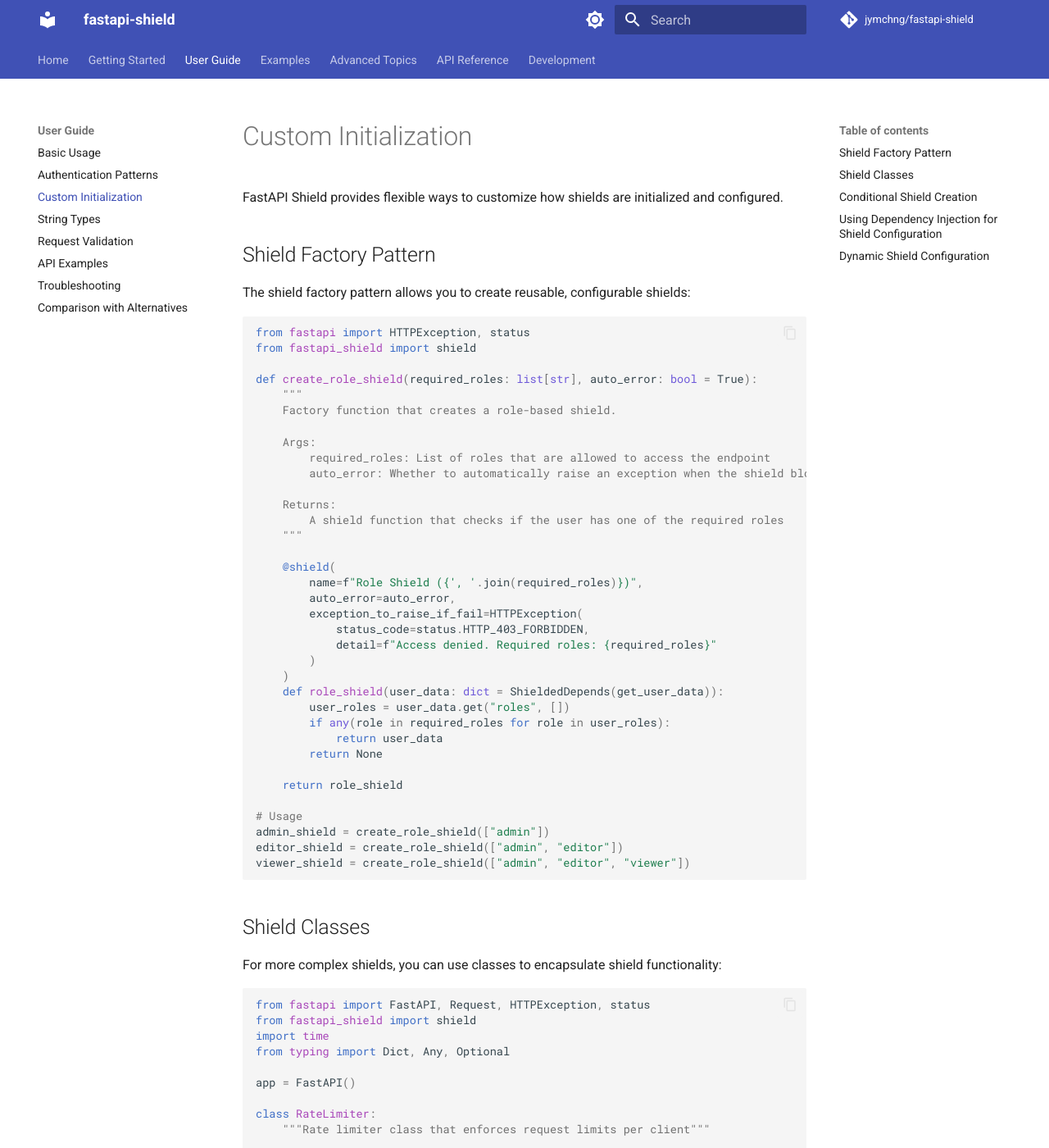
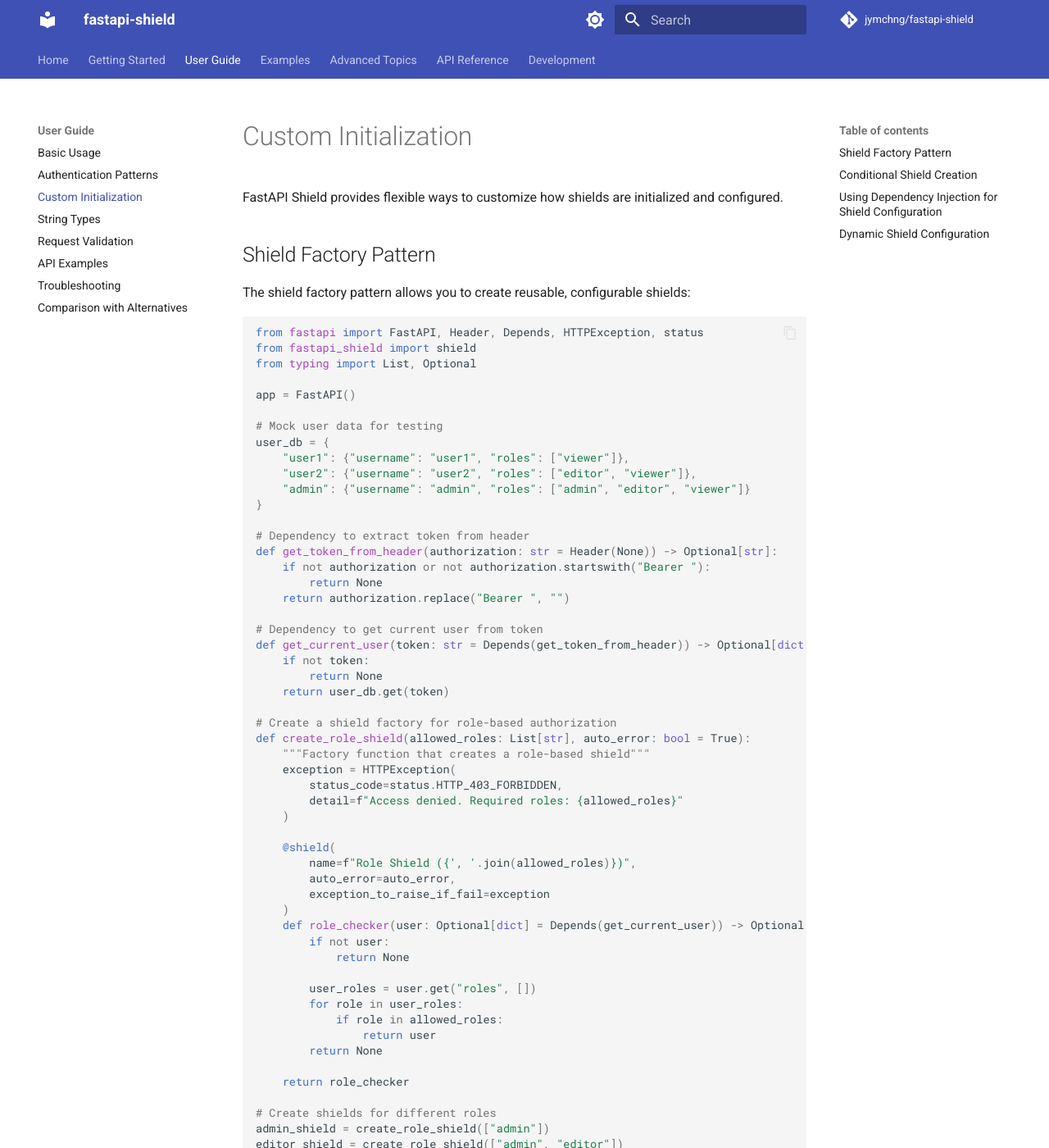
Before and after one commit to jymchng/fastapi-shield, an MkDocs documentation site: the page built from docs/user-guide/custom-initialization.md, in a window 1280 px wide and 1400 px high. Shown: the whole window at 82% size. Built offline with MkDocs 1.6.1 and Material for MkDocs 9.7.7, drawn with Linux system fonts in a browser that asks for light colours; comment, search, counter and statistics services are not loaded; some of the changed text lies outside the part shown.

Commit message:
Custom Initialization is done

````diff
--- a/docs/user-guide/custom-initialization.md
+++ b/docs/user-guide/custom-initialization.md
@@ -1,3 +1,5 @@
+<!-- Examples Tested -->
+
 # Custom Initialization
 
 FastAPI Shield provides flexible ways to customize how shields are initialized and configured.
@@ -7,42 +9,85 @@
 The shield factory pattern allows you to create reusable, configurable shields:
 
 ```python
-from fastapi import HTTPException, status
+from fastapi import FastAPI, Header, Depends, HTTPException, status
 from fastapi_shield import shield
+from typing import List, Optional
 
-def create_role_shield(required_roles: list[str], auto_error: bool = True):
-    """
-    Factory function that creates a role-based shield.
+app = FastAPI()
 
-    Args:
-        required_roles: List of roles that are allowed to access the endpoint
-        auto_error: Whether to automatically raise an exception when the shield blocks a request
+# Mock user data for testing
+user_db = {
+    "user1": {"username": "user1", "roles": ["viewer"]},
+    "user2": {"username": "user2", "roles": ["editor", "viewer"]},
+    "admin": {"username": "admin", "roles": ["admin", "editor", "viewer"]}
+}
 
-    Returns:
-        A shield function that checks if the user has one of the required roles
-    """
+# Dependency to extract token from header
+def get_token_from_header(authorization: str = Header(None)) -> Optional[str]:
+    if not authorization or not authorization.startswith("Bearer "):
+        return None
+    return authorization.replace("Bearer ", "")
+
+# Dependency to get current user from token
+def get_current_user(token: str = Depends(get_token_from_header)) -> Optional[dict]:
+    if not token:
+        return None
+    return user_db.get(token)
+
+# Create a shield factory for role-based authorization
+def create_role_shield(allowed_roles: List[str], auto_error: bool = True):
+    """Factory function that creates a role-based shield"""
+    exception = HTTPException(
+        status_code=status.HTTP_403_FORBIDDEN,
+        detail=f"Access denied. Required roles: {allowed_roles}"
+    )
 
     @shield(
-        name=f"Role Shield ({', '.join(required_roles)})",
+        name=f"Role Shield ({', '.join(allowed_roles)})",
         auto_error=auto_error,
-        exception_to_raise_if_fail=HTTPException(
-            status_code=status.HTTP_403_FORBIDDEN,
-            detail=f"Access denied. Required roles: {required_roles}"
-        )
+        exception_to_raise_if_fail=exception
     )
-    def role_shield(user_data: dict = ShieldedDepends(get_user_data)):
-        user_roles = user_data.get("roles", [])
-        if any(role in required_roles for role in user_roles):
-            return user_data
+    def role_checker(user: Optional[dict] = Depends(get_current_user)) -> Optional[dict]:
+        if not user:
+            return None
+
+        user_roles = user.get("roles", [])
+        for role in user_roles:
+            if role in allowed_roles:
+                return user
         return None
 
-    return role_shield
+    return role_checker
 
-# Usage
+# Create shields for different roles
 admin_shield = create_role_shield(["admin"])
 editor_shield = create_role_shield(["admin", "editor"])
 viewer_shield = create_role_shield(["admin", "editor", "viewer"])
-```
+non_auto_error_shield = create_role_shield(["admin"], auto_error=False)
+
+# Apply shields to endpoints
+@app.get("/admin")
+@admin_shield
+def admin_endpoint(user: dict = Depends(lambda x: x)):
+    return {"message": "Admin endpoint", "user": user["username"]}
+
+@app.get("/editor")
+@editor_shield
+def editor_endpoint(user: dict = Depends(lambda x: x)):
+    return {"message": "Editor endpoint", "user": user["username"]}
+
+@app.get("/viewer")
+@viewer_shield
+def viewer_endpoint(user: dict = Depends(lambda x: x)):
+    return {"message": "Viewer endpoint", "user": user["username"]}
+
+# Example with non-auto-error shield
+@app.get("/optional-admin")
+@non_auto_error_shield
+def optional_admin_endpoint(user: Optional[dict] = Depends(lambda x: x)):
+    if user and "admin" in user.get("roles", []):
+        return {"message": "Admin content", "is_admin": True}
+    return {"message": "Regular content", "is_admin": False}
 
 ## Shield Classes
 
--- a/mkdocs.yaml
+++ b/mkdocs.yaml
@@ -37,6 +37,7 @@
       - Basic Usage: user-guide/basic-usage.md
       # Authentication Patterns Done
       - Authentication Patterns: user-guide/authentication-patterns.md
+      # Custom Initialization Done
       - Custom Initialization: user-guide/custom-initialization.md
       - String Types: user-guide/string-types.md
       - Request Validation: user-guide/request-validation.md
````
